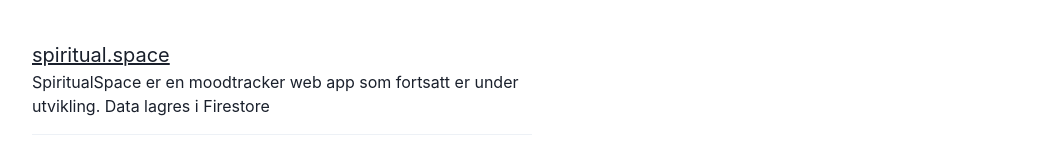
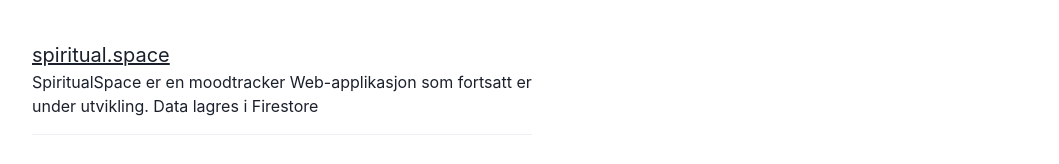
Before and after one commit to fabiansolheim/fabiansolhe.im, a React (Create React App) app: page /prosjekter in a window 1280 px wide. Shown: the part 343-507 px from the top of the page, without its empty margins (96-1155 px from the left). Built offline with nearby package versions, Linux system fonts and the light colour scheme.

Commit message:
Update projects.js

```diff
--- a/src/components/data/projects.js
+++ b/src/components/data/projects.js
@@ -1,7 +1,7 @@
 export const projects = [
   {
     name: 'spiritual.space',
-    description: 'SpiritualSpace er en moodtracker web app som fortsatt er under utvikling. Data lagres i Firestore',
+    description: 'SpiritualSpace er en moodtracker Web-applikasjon som fortsatt er under utvikling. Data lagres i Firestore',
     link: 'https://spiritual-space.netlify.app/',
   },
   {
```
